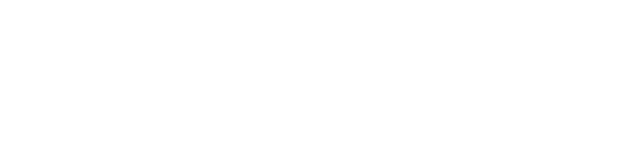
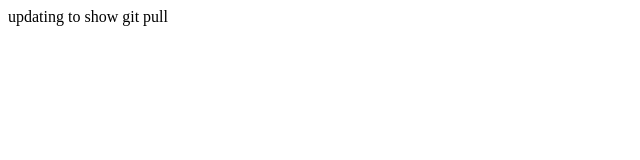
Before and after one commit to Saniyaj21/Git-final, a plain HTML site: page index.html in a window 1280 px wide. Shown: the whole page, without its empty margins (0-640 px from the left). Drawn offline with Linux system fonts and the light colour scheme.

Commit message:
Update index.html

```diff
--- a/index.html
+++ b/index.html
@@ -9,6 +9,7 @@
 </head>
 
 <body>
+    updating to show git pull
 
 </body>
 
```
